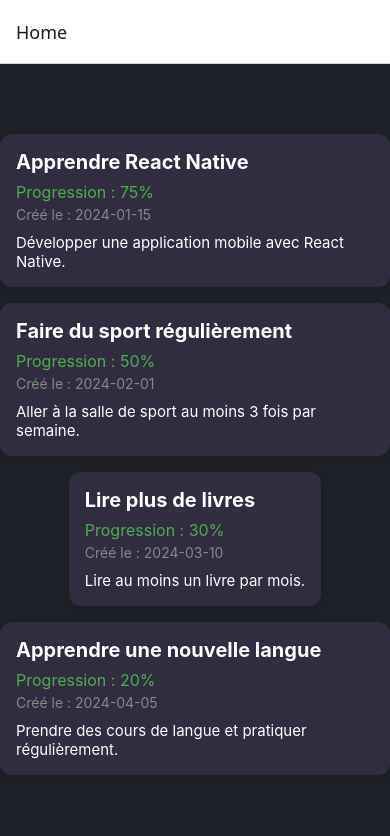
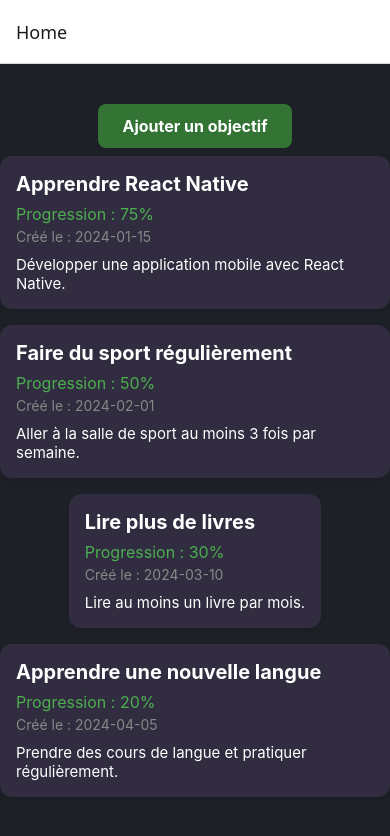
Before and after one commit to ilias19sh/LifeGoal, a React Native app: screen /Home in a window 390 px wide. Shown: the top 836 px of the page. Built offline with nearby package versions, Linux system fonts and the light colour scheme.

Commit message:
feat: add a goal button

```diff
--- /dev/null
+++ b/src/components/LgButton/LgButton.js
@@ -0,0 +1,10 @@
+import { TouchableOpacity, Text } from 'react-native';
+import { styles } from './Styles';
+
+export const LgButton = ({ title, onPress }) => {
+    return (
+        <TouchableOpacity style={styles.button} onPress={onPress}>
+            <Text style={styles.buttonText}>{title}</Text>
+        </TouchableOpacity>
+    );
+};
--- /dev/null
+++ b/src/components/LgButton/Styles.js
@@ -0,0 +1,16 @@
+import { StyleSheet } from 'react-native';
+
+export const styles = StyleSheet.create({
+    button: {
+        backgroundColor: '#337435',
+        paddingVertical: 12,
+        paddingHorizontal: 24,
+        borderRadius: 8,
+        alignItems: 'center',
+    },
+    buttonText: {
+        color: '#fff',
+        fontSize: 16,
+        fontWeight: 'bold',
+    },
+});
--- a/src/screens/Home.js
+++ b/src/screens/Home.js
@@ -1,11 +1,13 @@
 import { View } from 'react-native';
 import { GoalSection } from "../components/GoalSection/GoalSection.js";
 import { useGoals } from '../hooks/useGoals.js';
+import { LgButton } from '../components/LgButton/LgButton.js';
 
 export const Home = () => {
     const { goals } = useGoals();
     return (
     <View style={{ flex: 1, justifyContent: 'center', alignItems: 'center', backgroundColor: '#1e2027' }}>
+        <LgButton title="Ajouter un objectif" onPress={() => console.log('Ajouter un objectif')} />
         {goals.map(goal => (
             <GoalSection key={goal.id} title={goal.title} progress={goal.progress} creationDate={goal.creationDate} description={goal.description} />
         ))}
```
